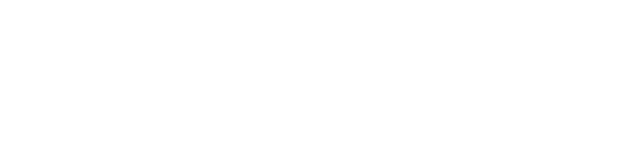
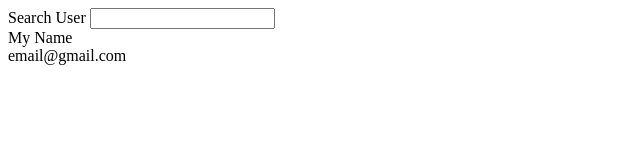
Before and after one commit to fuadh246/jsSearch, a plain HTML site: page index.html in a window 1280 px wide. Shown: the whole page, without its empty margins (0-640 px from the left). Drawn offline with Linux system fonts and the light colour scheme.

Commit message:
html-1st commit

```diff
--- a/index.html
+++ b/index.html
@@ -4,11 +4,19 @@
     <meta charset="UTF-8">
     <meta http-equiv="X-UA-Compatible" content="IE=edge">
     <meta name="viewport" content="width=S, initial-scale=1.0">
-    <title>Document</title>
+    <link rel="stylesheet" href="style.css">
+    <title>Search</title>
 </head>
 <body>
-    <div class="search">
-
+    <div class="search-wrapper">
+        <label for="search">Search User</label>
+        <input type="search" id="search">
+    </div>
+    <div class="user-cards">
+        <div class="card">
+            <div class="header">My Name</div>
+            <div class="body">email@gmail.com</div>
+        </div>
     </div>
 </body>
 </html>
```
